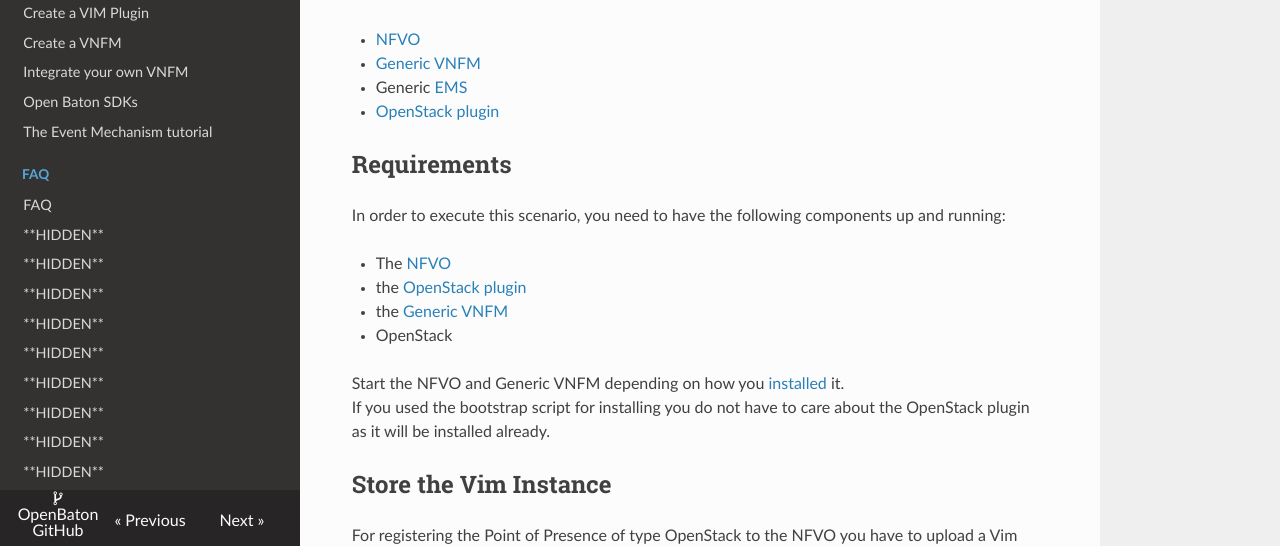
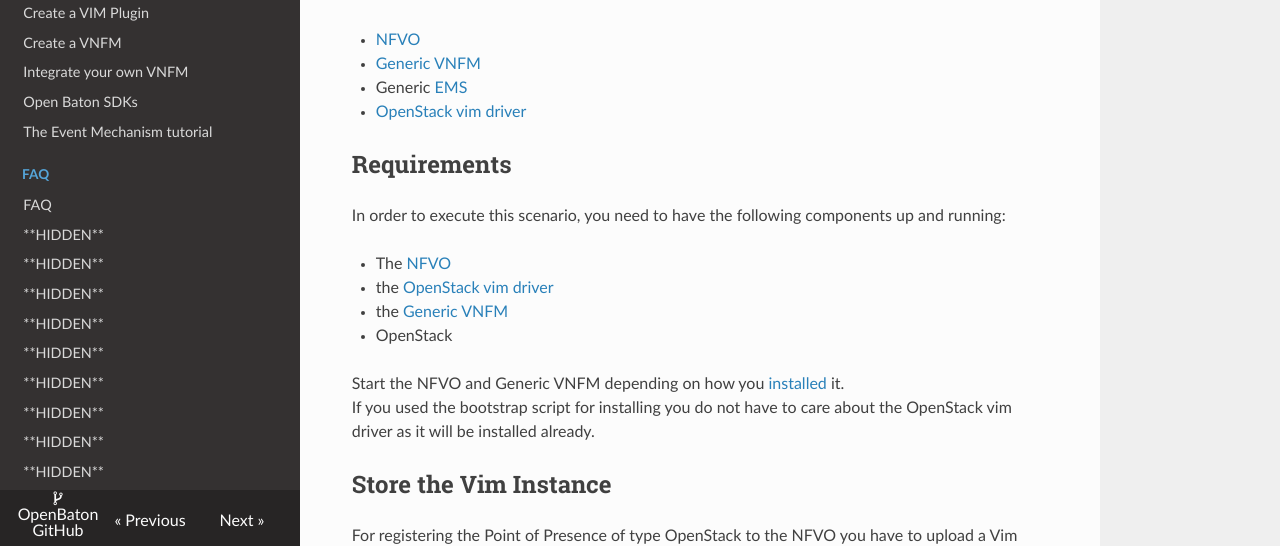
Before and after one commit to openbaton/docs, an MkDocs documentation site: the page built from docs/iperf-NSR.md, in a window 1280 px wide and 900 px high. Shown: the part 349-895 px from the top of the window. Built offline with MkDocs 1.6.1, drawn with Linux system fonts in a browser that asks for light colours; nearby versions of some CDN libraries; old or Windows-style settings are respelled for this version of MkDocs.

Commit message:
Fix: Replace plugin with vim driver

```diff
--- a/docs/iperf-NSR.md
+++ b/docs/iperf-NSR.md
@@ -11,19 +11,19 @@
 * [NFVO][nfvo-github]
 * [Generic VNFM][generic-vnfm]
 * Generic [EMS][ems-github]
-* [OpenStack plugin][openstack-plugin]
+* [OpenStack vim driver][openstack-plugin]
 
 ## Requirements
 
 In order to execute this scenario, you need to have the following components up and running:
 
  * The [NFVO][nfvo-github]
- * the [OpenStack plugin][openstack-plugin]
+ * the [OpenStack vim driver][openstack-plugin]
  * the [Generic VNFM][generic-vnfm]
  * OpenStack
 
 Start the NFVO and Generic VNFM depending on how you [installed][installation] it.
-If you used the bootstrap script for installing you do not have to care about the OpenStack plugin as it will be installed already.
+If you used the bootstrap script for installing you do not have to care about the OpenStack vim driver as it will be installed already.
 
 ## Store the Vim Instance
 
```
